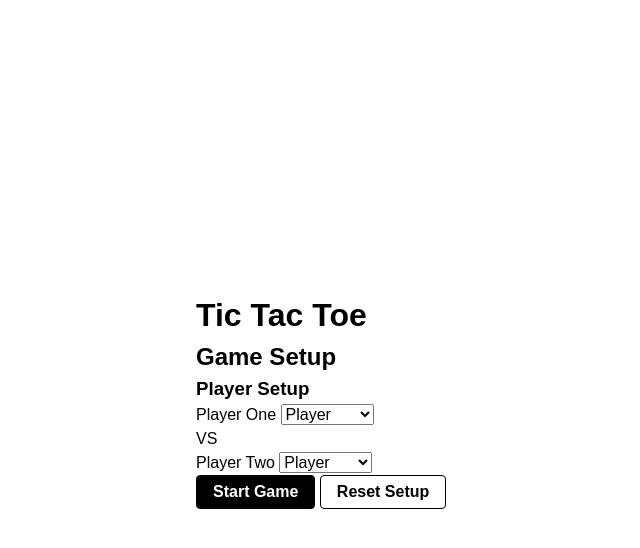
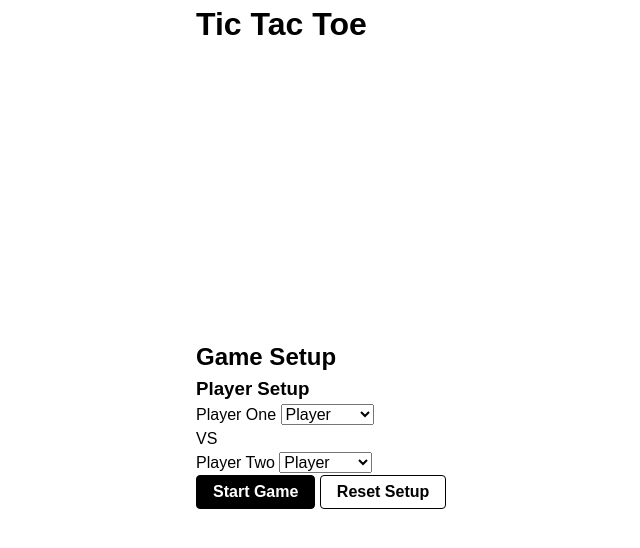
Before and after one commit to roaayala/tic-tac-toe, a plain HTML site: page index.html in a window 1280 px wide. Shown: the whole page, without its empty margins (284-924 px from the left). Drawn offline with Linux system fonts and the light colour scheme.

Commit message:
layout adjustment

```diff
--- a/index.html
+++ b/index.html
@@ -10,7 +10,7 @@
 	<body>
 		<div class="container">
 			<h1>Tic Tac Toe</h1>
-
+			<div class="pages">
 				<div class="game-setup">
 					<h2>Game Setup</h2>
 
@@ -83,6 +83,7 @@
 					</footer>
 				</div>
 			</div>
+		</div>
 		<script src="./index.js"></script>
 	</body>
 </html>
--- a/style.css
+++ b/style.css
@@ -78,14 +78,13 @@ h6 {
 /* base */
 body {
 	font-family: sans-serif;
-	min-height: 100vh;
-	display: flex;
-	align-items: center;
 }
 
 .container {
 	padding: 1rem;
-	width: 100%;
+	display: flex;
+	flex-direction: column;
+	height: 100vh;
 }
 
 @media (min-width: 360px) {
@@ -96,6 +95,16 @@ body {
 	}
 }
 
+.pages {
+	display: flex;
+	flex: 1;
+	flex-direction: column;
+	justify-content: center;
+}
+
+#game-setup,
+#game {
+}
 /* button */
 
 button {
```
Lines whose indentation alone changed are shown as unchanged.
